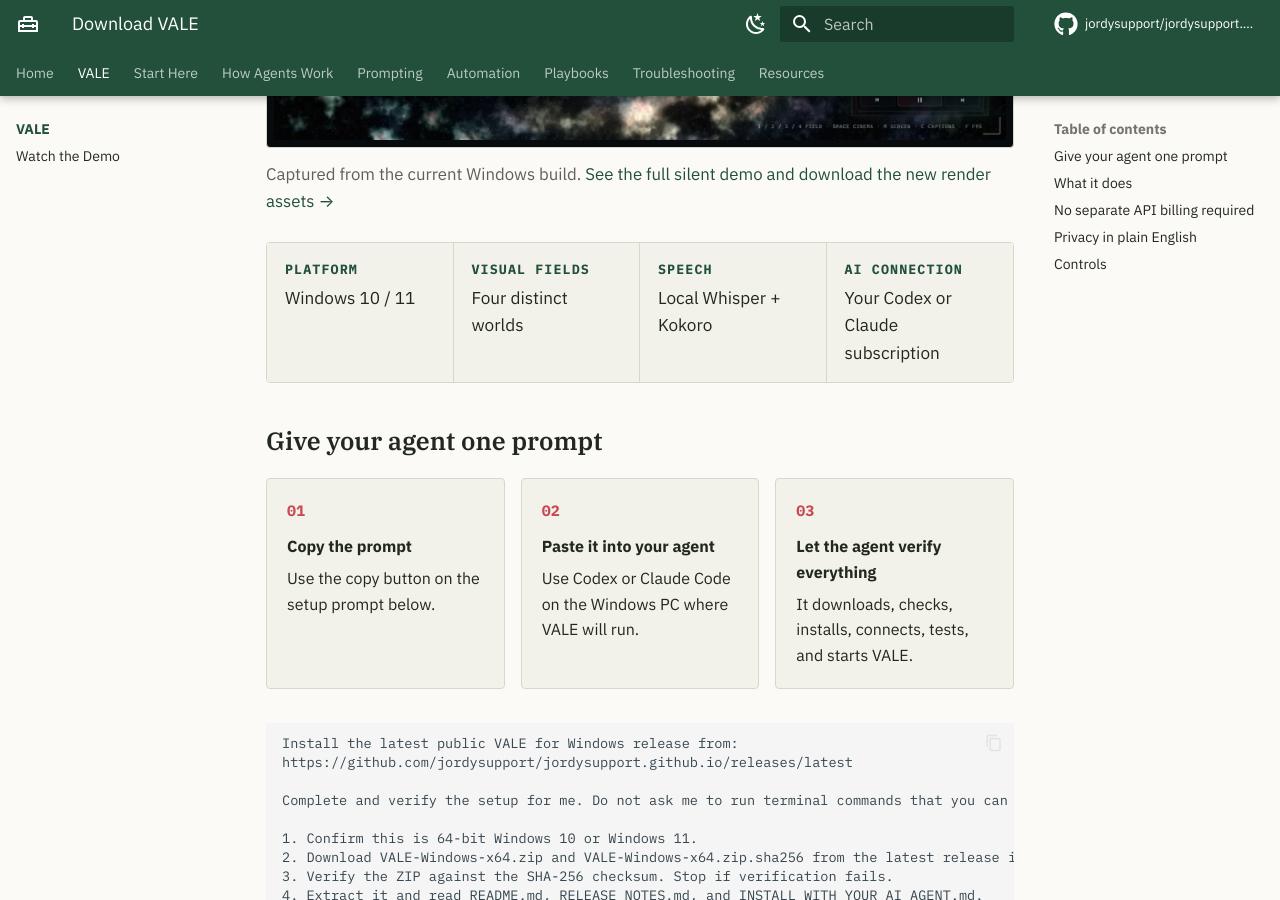
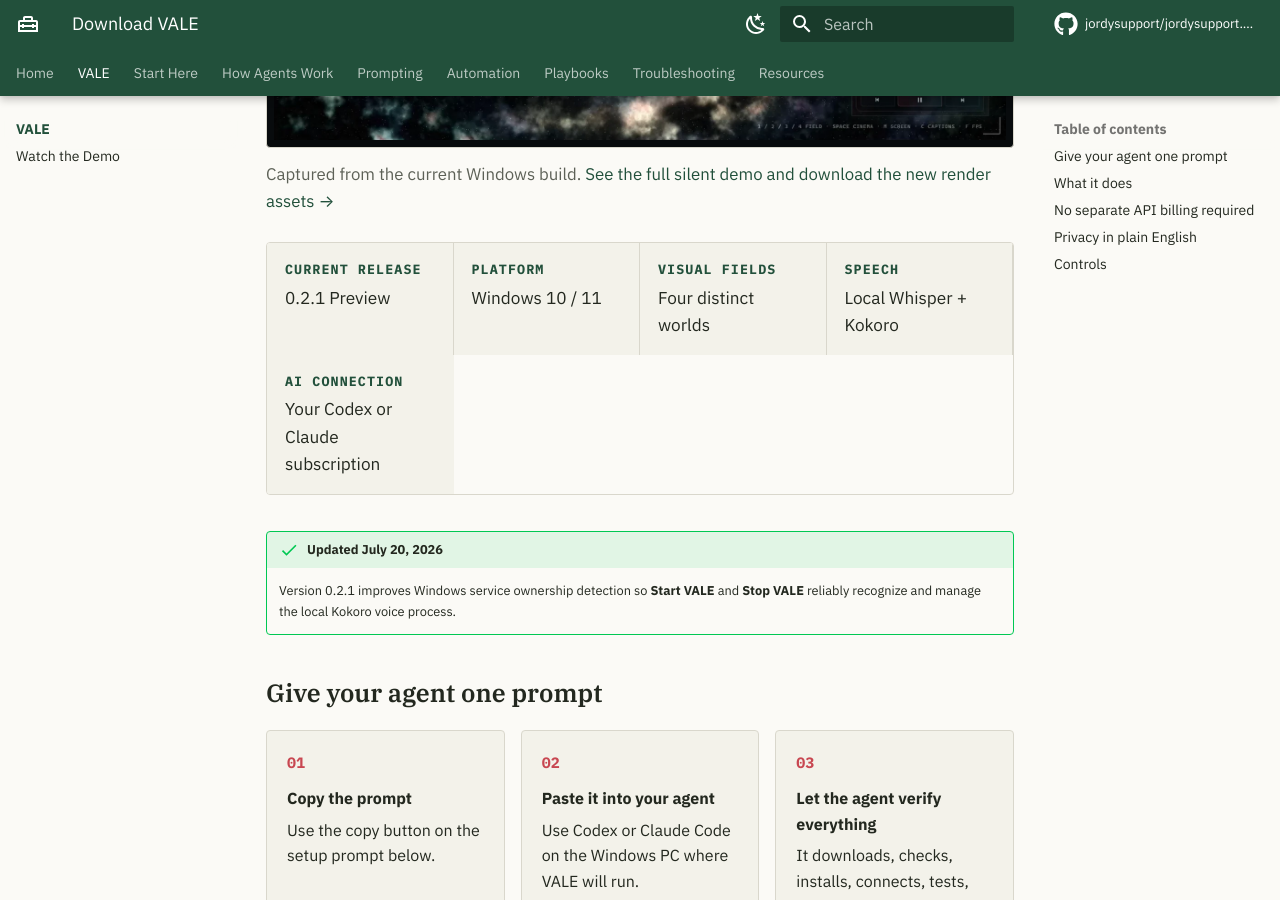
Before and after one commit to jordysupport/jordysupport.github.io, an MkDocs documentation site: the page built from docs/vale/index.md, in a window 1280 px wide and 900 px high, scrolled down 1076 px. Built offline with MkDocs 1.6.1 and Material for MkDocs 9.7.7, drawn with Linux system fonts in a browser that asks for light colours; comment, search, counter and statistics services are not loaded.

Commit message:
Show VALE 0.2.1 on download page

```diff
--- a/docs/vale/index.md
+++ b/docs/vale/index.md
@@ -19,11 +19,15 @@
 <p class="vale-preview-note">Captured from the current Windows build. <a href="demo/">See the full silent demo and download the new render assets →</a></p>
 
 <div class="vale-facts">
+  <div><strong>Current release</strong><span>0.2.1 Preview</span></div>
   <div><strong>Platform</strong><span>Windows 10 / 11</span></div>
   <div><strong>Visual fields</strong><span>Four distinct worlds</span></div>
   <div><strong>Speech</strong><span>Local Whisper + Kokoro</span></div>
   <div><strong>AI connection</strong><span>Your Codex or Claude subscription</span></div>
 </div>
+
+!!! success "Updated July 20, 2026"
+    Version 0.2.1 improves Windows service ownership detection so **Start VALE** and **Stop VALE** reliably recognize and manage the local Kokoro voice process.
 
 ## Give your agent one prompt
 
```
